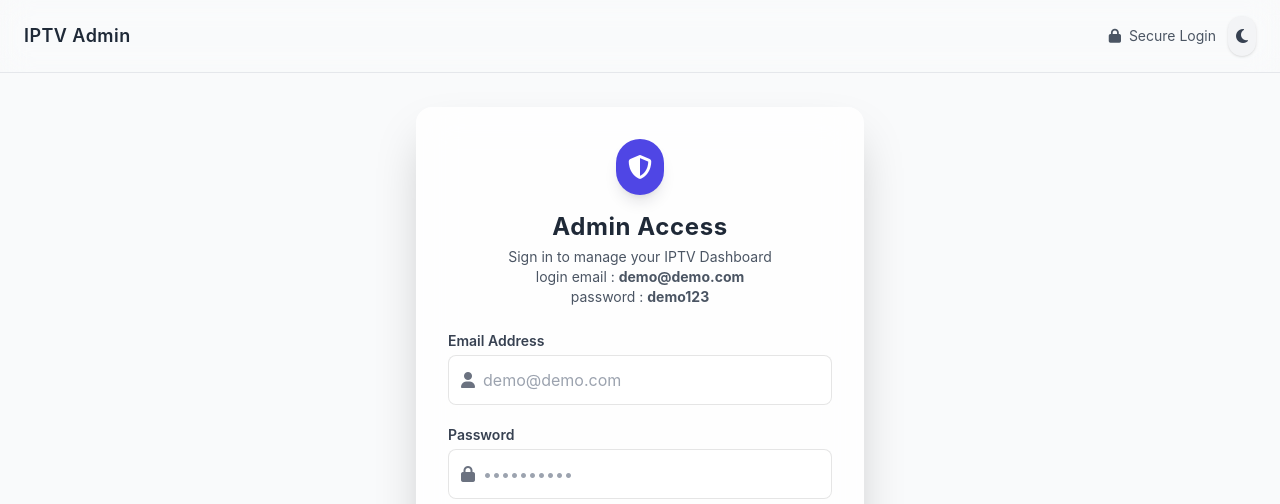
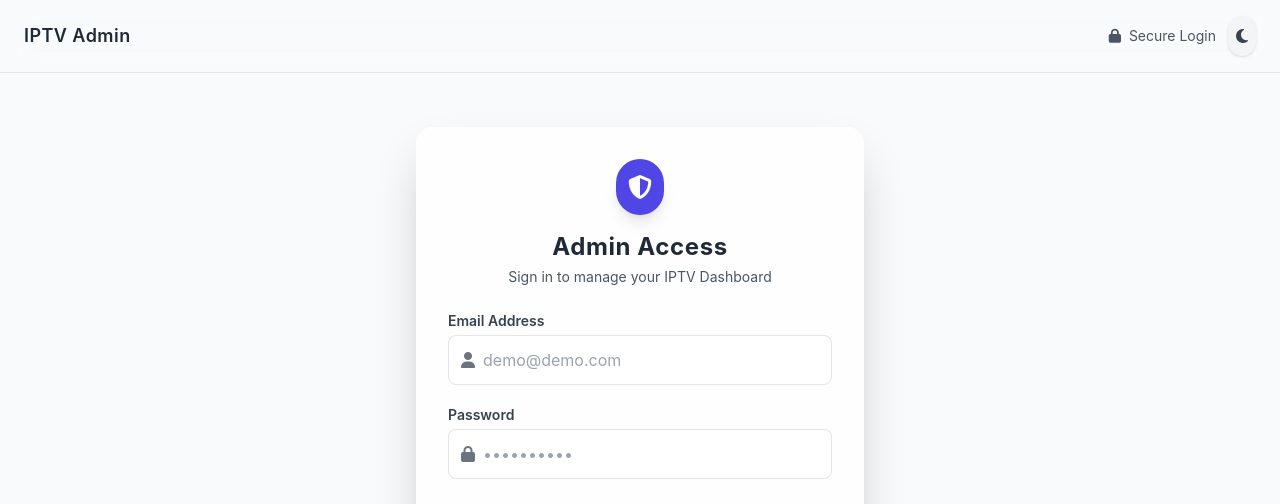
Before and after one commit to tnm3u/webxapp, a plain HTML site: page index.html in a window 1280 px wide. Shown: the top 504 px of the page. Drawn offline with nearby package versions, Linux system fonts and the light colour scheme.

Commit message:
Update index.html

```diff
--- a/index.html
+++ b/index.html
@@ -74,8 +74,6 @@
       </div>
       <h1 class="text-2xl font-bold mb-1 tracking-wide">Admin Access</h1>
       <p class="text-gray-600 dark:text-gray-400 text-sm">Sign in to manage your IPTV Dashboard</p>
-    <p class="text-gray-600 dark:text-gray-400 text-sm">login email : <strong>demo@demo.com</strong><br>
-password : <strong>demo123</strong></p>
     </div>
 
     <form id="loginForm" class="flex flex-col gap-5">
```
